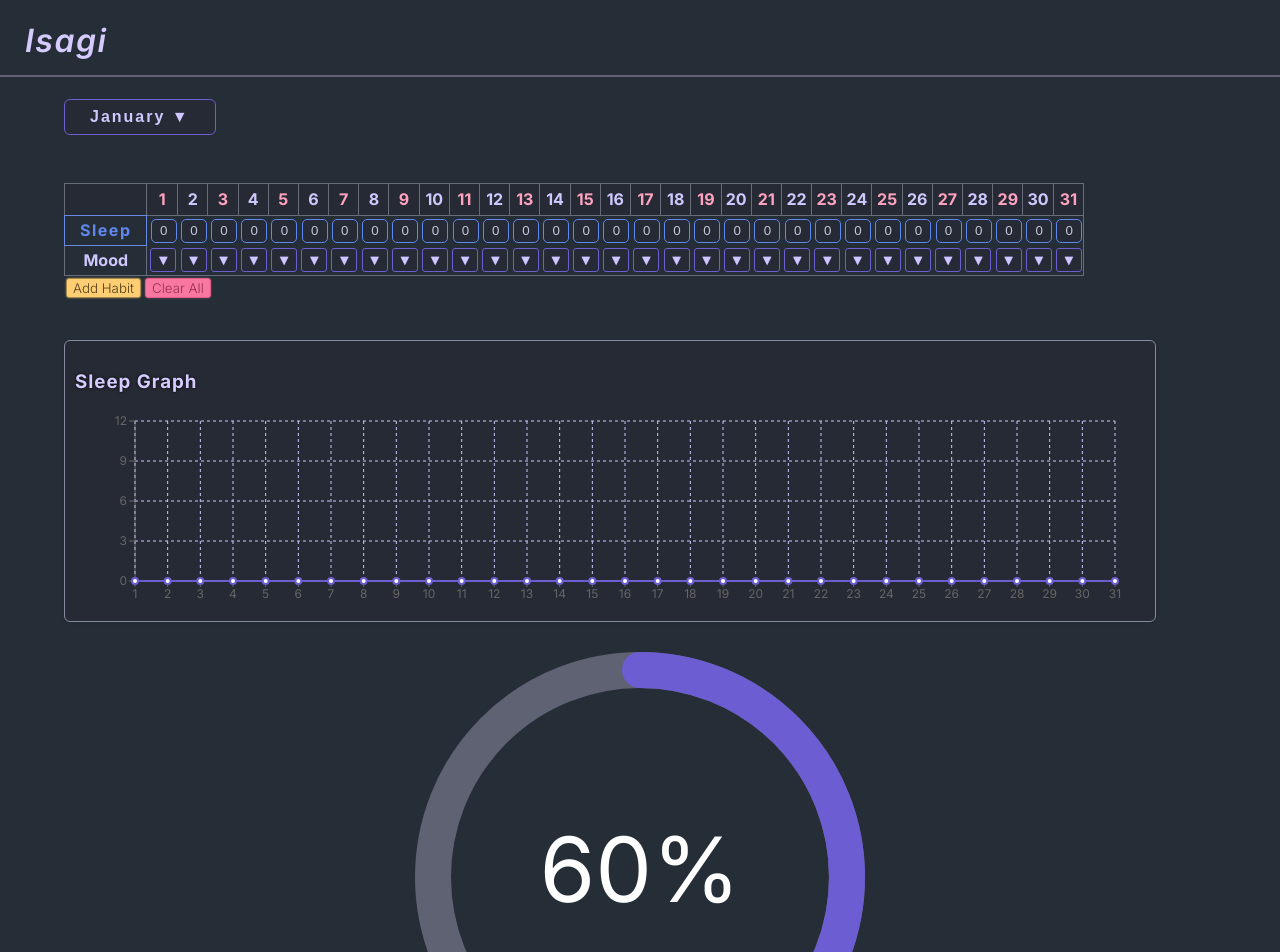
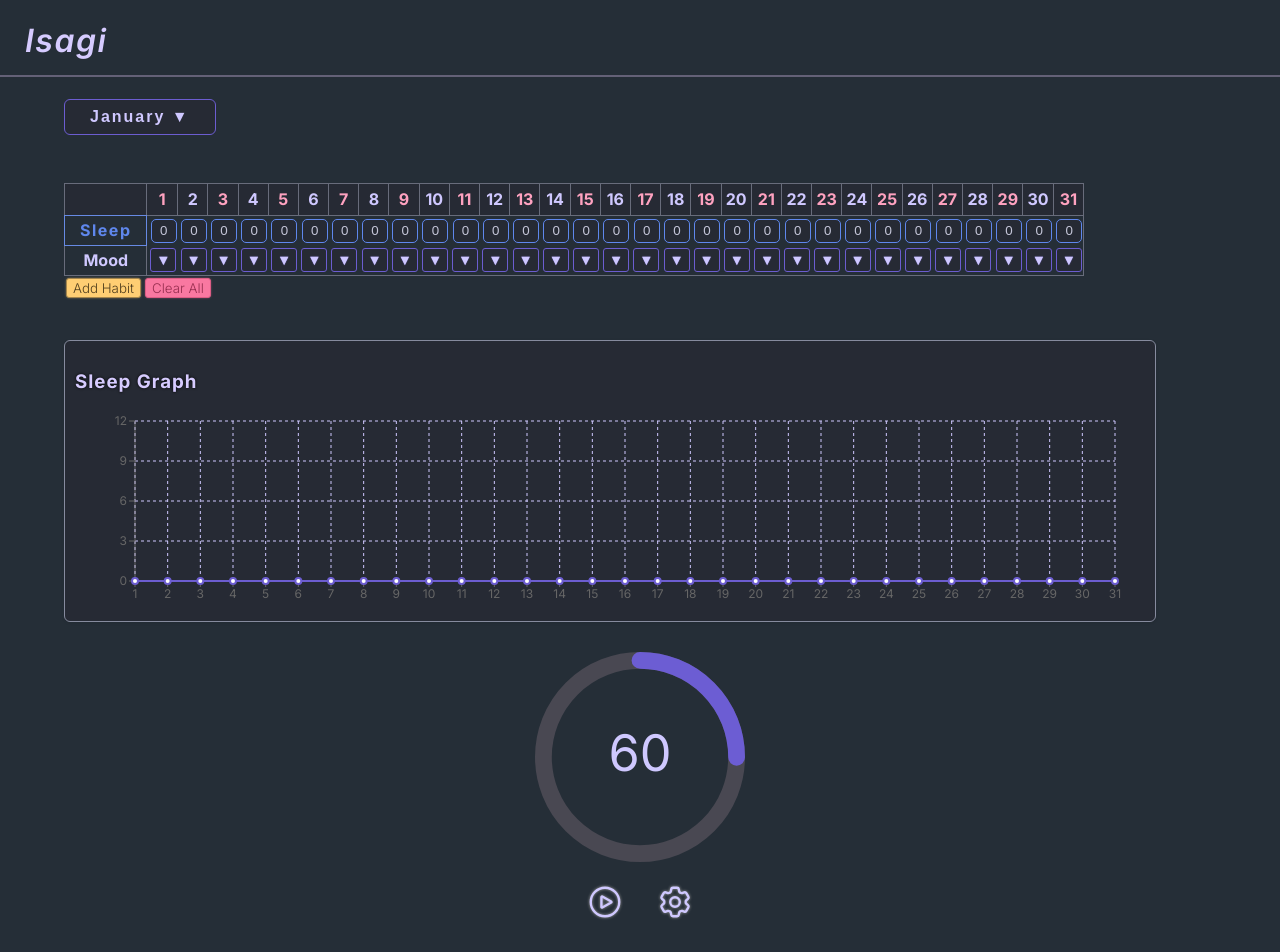
Before and after one commit to VizerDM/Project-Isagi, a React (Vite) app: page / in a window 1280 px wide. Shown: the top 952 px of the page. Built offline with nearby package versions, Linux system fonts and the light colour scheme.

Commit message:
Added button logic+css

```diff
--- a/package.json
+++ b/package.json
@@ -10,6 +10,7 @@
     "preview": "vite preview"
   },
   "dependencies": {
+    "rc-slider": "^11.1.9",
     "react": "^19.1.1",
     "react-circular-progressbar": "^2.2.0",
     "react-dom": "^19.1.1",
@@ -21,6 +22,7 @@
     "@types/node": "^24.6.0",
     "@types/react": "^19.1.16",
     "@types/react-dom": "^19.1.9",
+    "@types/react-slider": "^1.3.6",
     "@vitejs/plugin-react": "^5.0.4",
     "eslint": "^9.36.0",
     "eslint-plugin-react-hooks": "^5.2.0",
--- a/src/App.tsx
+++ b/src/App.tsx
@@ -8,7 +8,8 @@ function App() {
       <div className="main-app">
         <h1>Isagi</h1>
         <Tracker />
-        <Pomodoro />
+        <Pomodoro/>
+
       </div>
     </>
   );
--- /dev/null
+++ b/src/Components/Buttons/BackButton.tsx
@@ -0,0 +1,28 @@
+function BackButton(props: any) {
+  return (
+    <button
+      className="pomo-button"
+      style={{ marginTop: 8, width: "30px",
+
+       }}
+      {...props}
+    >
+      <svg
+        xmlns="http://www.w3.org/2000/svg"
+        fill="none"
+        viewBox="0 0 24 24"
+        stroke-width="1.5"
+        stroke="currentColor"
+        className="size-6"
+      >
+        <path
+          stroke-linecap="round"
+          stroke-linejoin="round"
+          d="M9 15 3 9m0 0 6-6M3 9h12a6 6 0 0 1 0 12h-3"
+        />
+      </svg>
+    </button>
+  );
+}
+
+export default BackButton;
--- /dev/null
+++ b/src/Components/Buttons/PauseButton.tsx
@@ -0,0 +1,22 @@
+function PauseButton(props: any) {
+  return (
+    <button className="pomo-button"{...props}>
+      <svg
+        xmlns="http://www.w3.org/2000/svg"
+        fill="none"
+        viewBox="0 0 24 24"
+        stroke-width="1.5"
+        stroke="currentColor"
+        className="size-6"
+      >
+        <path
+          stroke-linecap="round"
+          stroke-linejoin="round"
+          d="M14.25 9v6m-4.5 0V9M21 12a9 9 0 1 1-18 0 9 9 0 0 1 18 0Z"
+        />
+      </svg>
+    </button>
+  );
+}
+
+export default PauseButton;
--- /dev/null
+++ b/src/Components/Buttons/PlayButton.tsx
@@ -0,0 +1,27 @@
+function PlayButton(props: any) {
+  return (
+    <button className="pomo-button" {...props}>
+      <svg
+        xmlns="http://www.w3.org/2000/svg"
+        fill="none"
+        viewBox="0 0 24 24"
+        stroke-width="1.5"
+        stroke="currentColor"
+        className="size-6"
+      >
+        <path
+          stroke-linecap="round"
+          stroke-linejoin="round"
+          d="M21 12a9 9 0 1 1-18 0 9 9 0 0 1 18 0Z"
+        />
+        <path
+          stroke-linecap="round"
+          stroke-linejoin="round"
+          d="M15.91 11.672a.375.375 0 0 1 0 .656l-5.603 3.113a.375.375 0 0 1-.557-.328V8.887c0-.286.307-.466.557-.327l5.603 3.112Z"
+        />
+      </svg>
+    </button>
+  );
+}
+
+export default PlayButton;
--- /dev/null
+++ b/src/Components/Buttons/SettingsButton.tsx
@@ -0,0 +1,30 @@
+
+
+
+function SettingsButton(props: any) {
+  return (
+    <button className="pomo-button" {...props}>
+      <svg
+        xmlns="http://www.w3.org/2000/svg"
+        fill="none"
+        viewBox="0 0 24 24"
+        stroke-width="1.5"
+        stroke="currentColor"
+        className="size-6"
+      >
+        <path
+          stroke-linecap="round"
+          stroke-linejoin="round"
+          d="M9.594 3.94c.09-.542.56-.94 1.11-.94h2.593c.55 0 1.02.398 1.11.94l.213 1.281c.063.374.313.686.645.87.074.04.147.083.22.127.325.196.72.257 1.075.124l1.217-.456a1.125 1.125 0 0 1 1.37.49l1.296 2.247a1.125 1.125 0 0 1-.26 1.431l-1.003.827c-.293.241-.438.613-.43.992a7.723 7.723 0 0 1 0 .255c-.008.378.137.75.43.991l1.004.827c.424.35.534.955.26 1.43l-1.298 2.247a1.125 1.125 0 0 1-1.369.491l-1.217-.456c-.355-.133-.75-.072-1.076.124a6.47 6.47 0 0 1-.22.128c-.331.183-.581.495-.644.869l-.213 1.281c-.09.543-.56.94-1.11.94h-2.594c-.55 0-1.019-.398-1.11-.94l-.213-1.281c-.062-.374-.312-.686-.644-.87a6.52 6.52 0 0 1-.22-.127c-.325-.196-.72-.257-1.076-.124l-1.217.456a1.125 1.125 0 0 1-1.369-.49l-1.297-2.247a1.125 1.125 0 0 1 .26-1.431l1.004-.827c.292-.24.437-.613.43-.991a6.932 6.932 0 0 1 0-.255c.007-.38-.138-.751-.43-.992l-1.004-.827a1.125 1.125 0 0 1-.26-1.43l1.297-2.247a1.125 1.125 0 0 1 1.37-.491l1.216.456c.356.133.751.072 1.076-.124.072-.044.146-.086.22-.128.332-.183.582-.495.644-.869l.214-1.28Z"
+        />
+        <path
+          stroke-linecap="round"
+          stroke-linejoin="round"
+          d="M15 12a3 3 0 1 1-6 0 3 3 0 0 1 6 0Z"
+        />
+      </svg>
+    </button>
+  );
+}
+
+export default SettingsButton;
--- a/src/Components/Pomodoro.css
+++ b/src/Components/Pomodoro.css
@@ -7,6 +7,17 @@ body {
 main {
     margin: 0 100px;
     padding: 30px;
-    width: 450px;
+    width: 210px;
     text-align: center;
 }
+
+button.pomo-button {
+    background-color: transparent;
+    color: #CFC8FF;
+    border: 0;
+    display: inline-block;
+    width: 50px;
+    margin: 0px 10px;
+    filter: drop-shadow(0 0 1.5px rgb(158, 157, 157));
+    cursor: pointer;
+}
--- a/src/Components/Pomodoro.tsx
+++ b/src/Components/Pomodoro.tsx
@@ -1,10 +1,30 @@
 import Timer from "./Timer";
+import Settings from "./Settings";
 import "./Pomodoro.css";
+import { useState } from "react";
 
 function Pomodoro() {
+  const [showSettings, setShowSettings] = useState(false);
+  const [workTime, setWorkTime] = useState(25);
+  const [breakTime, setBreakTime] = useState(10);
+
   return (
     <main>
-      <Timer></Timer>
+      {showSettings ? (
+        <Settings
+          workTime={workTime}
+          setWorkTime={setWorkTime}
+          breakTime={breakTime}
+          setBreakTime={setBreakTime}
+          setShowSettings={setShowSettings}
+        />
+      ) : (
+        <Timer
+          workTime={workTime}
+          breakTime={breakTime}
+          setShowSettings={setShowSettings}
+        />
+      )}
     </main>
   );
 }
--- /dev/null
+++ b/src/Components/Settings.tsx
@@ -0,0 +1,78 @@
+import BackButton from "./Buttons/BackButton";
+import "./Slider.css";
+
+type SettingsProps = {
+  workTime: number;
+  setWorkTime: React.Dispatch<React.SetStateAction<number>>;
+  breakTime: number;
+  setBreakTime: React.Dispatch<React.SetStateAction<number>>;
+  showSettings?: boolean;
+  setShowSettings: React.Dispatch<React.SetStateAction<boolean>>;
+};
+
+function Settings({
+  workTime,
+  setWorkTime,
+  breakTime,
+  setBreakTime,
+  showSettings,
+
+  setShowSettings,
+}: SettingsProps) {
+  return (
+    <div style={{ maxWidth: 400, margin: "2em auto" }}>
+      <h2>Pomodoro Settings</h2>
+      <div style={{ fontWeight: 600, marginBottom: 8 }}>Time (Minutes)</div>
+
+      <label htmlFor="work-time" style={{ fontWeight: 600, marginRight: 8 }}>
+        Work:
+      </label>
+      <input
+        id="work-time"
+        type="number"
+        min={10}
+        max={60}
+        step={1}
+        value={workTime}
+        onChange={(e) => setWorkTime(Number(e.target.value))}
+        style={{
+          width: 20,
+          padding: "6px 10px",
+          fontSize: "1.1em",
+          border: "1.5px solid #6C5DD0",
+          borderRadius: 6,
+          background: "#262A34",
+          color: "#CFC8FF",
+          fontWeight: 700,
+          outline: "none",
+        }}
+      />
+      <label htmlFor="break-time" style={{ fontWeight: 600, margin: "0 8px" }}>
+        Break:
+      </label>
+      <input
+        id="break-time"
+        type="number"
+        min={10}
+        max={60}
+        step={1}
+        value={breakTime}
+        onChange={(e) => setBreakTime(Number(e.target.value))}
+        style={{
+          width: 20,
+          padding: "6px 10px",
+          fontSize: "1.1em",
+          border: "1.5px solid #6C5DD0",
+          borderRadius: 6,
+          background: "#262A34",
+          color: "#CFC8FF",
+          fontWeight: 700,
+          outline: "none",
+        }}
+      />
+      <BackButton onClick={() => setShowSettings(false)} />
+    </div>
+  );
+}
+
+export default Settings;
--- a/src/Components/Timer.tsx
+++ b/src/Components/Timer.tsx
@@ -1,19 +1,47 @@
 import { CircularProgressbar, buildStyles } from "react-circular-progressbar";
 import "react-circular-progressbar/dist/styles.css";
+import PlayButton from "./Buttons/PlayButton";
+import PauseButton from "./Buttons/PauseButton";
+import SettingsButton from "./Buttons/SettingsButton";
+import { useState, useEffect } from "react";
 
-function Timer() {
+type SettingsProps = {
+  workTime: number;
+  setWorkTime?: React.Dispatch<React.SetStateAction<number>>;
+  breakTime: number;
+  setBreakTime?: React.Dispatch<React.SetStateAction<number>>;
+  showSettings?: boolean;
+  setShowSettings: React.Dispatch<React.SetStateAction<boolean>>;
+};
+
+function Timer({ workTime, setShowSettings, breakTime }: SettingsProps) {
+  const [isPaused, setIsPaused] = useState(true);
+  const [timeLeft, setTimeLeft] = useState(workTime * 60);
+  useEffect(() => {
+    setTimeLeft(workTime * 60);
+  }, [workTime, breakTime]);
+
   return (
     <div>
       <CircularProgressbar
-        value={60}
-        text={`60%`}
+        value={workTime}
+        text={`60`}
         styles={buildStyles({
-          textColor:'#fff',
-          trailColor:'#5E6272',
-          pathColor:'#6C5DD3'
+          textSize: "1.5rem",
+          textColor: "#CFC8FF",
+          trailColor: "#494852ff",
+          pathColor: "#6C5DD3",
         })}
       />
-      ;
+      <div style={{ marginTop: "20px" }}>
+        {isPaused ? (
+          <PlayButton onClick={() => setIsPaused(false)} />
+        ) : (
+          <PauseButton onClick={() => setIsPaused(true)} />
+        )}
+
+        <SettingsButton onClick={() => setShowSettings(true)} />
+      </div>
     </div>
   );
 }
```
Also changed, not shown: src/Components/Slider.css (added), src/Components/playButton.tsx (deleted), 1 other file (tests, documents, lock files or other folders).
